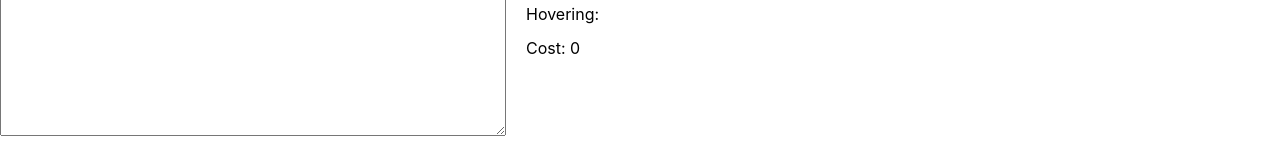
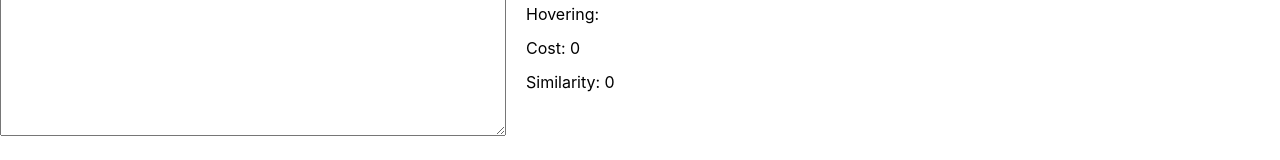
Before and after one commit to spaceorc/icfpc2022-pegovka-team, a React (Vite) app in the folder visualizer/: page / in a window 1280 px wide. Shown: the part 448-608 px from the top of the page. Built offline with nearby package versions, Linux system fonts and the light colour scheme.

Commit message:
added similarity

```diff
--- a/visualizer/src/components/Playground/Playground.tsx
+++ b/visualizer/src/components/Playground/Playground.tsx
@@ -37,6 +37,7 @@ export const Playground = (): JSX.Element => {
   const [height, setHeight] = useState(400);
   const [expectedOpacity, setExpectedOpacity] = useState(0);
   const [exampleId, setExampleId] = useState(1);
+  const [similarity, setSimilarity] = useState(0);
 
   const [playgroundCode, setPlaygroundCode] = useState("");
   const [instrument, setInstrument] = useState<InstructionType>(InstructionType.NopInstructionType);
@@ -97,7 +98,7 @@ export const Playground = (): JSX.Element => {
       const expectedFrame = SimilarityChecker.bufferToFrame(expectedData);
       const actualFrame = SimilarityChecker.bufferToFrame(imgData.data);
 
-      console.log(SimilarityChecker.imageDiff(expectedFrame, actualFrame));
+      setSimilarity(SimilarityChecker.imageDiff(expectedFrame, actualFrame));
     }
   };
   const handleReset = () => {
@@ -280,6 +281,7 @@ export const Playground = (): JSX.Element => {
           {hoveringBlocks.map((b) => b.id).join(", ")}
         </div>
         <div>Cost: {interpretedResult?.cost}</div>
+        <div>Similarity: {similarity}</div>
       </div>
       <CommandsPanel instrument={instrument} setInstrument={setInstrument} />
     </div>
--- a/visualizer/src/contest-logic/SimilarityCheck.ts
+++ b/visualizer/src/contest-logic/SimilarityCheck.ts
@@ -17,7 +17,7 @@ export class SimilarityChecker {
   static bufferToFrame(data: Uint8ClampedArray): Frame {
     let frame: Frame = [];
 
-    for (let i = 0; i += 4; i < data.length) {
+    for (let i = 0; i < data.length; i += 4) {
         frame.push(new RGBA([data[i], data[i + 1], data[i + 2], data[i + 3]]));
     }
 
```
